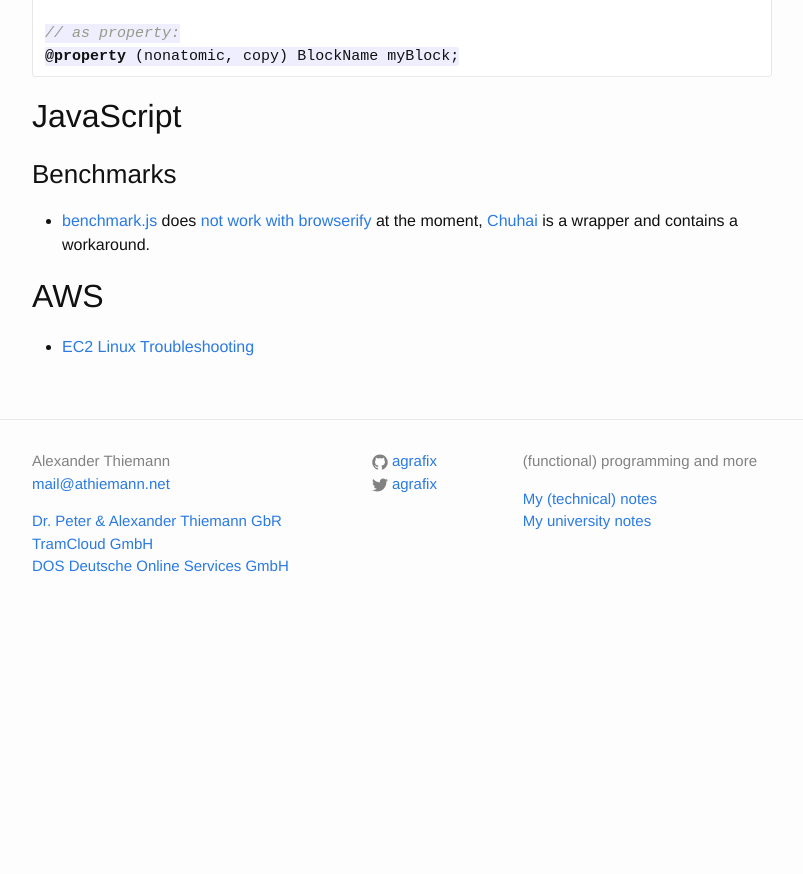
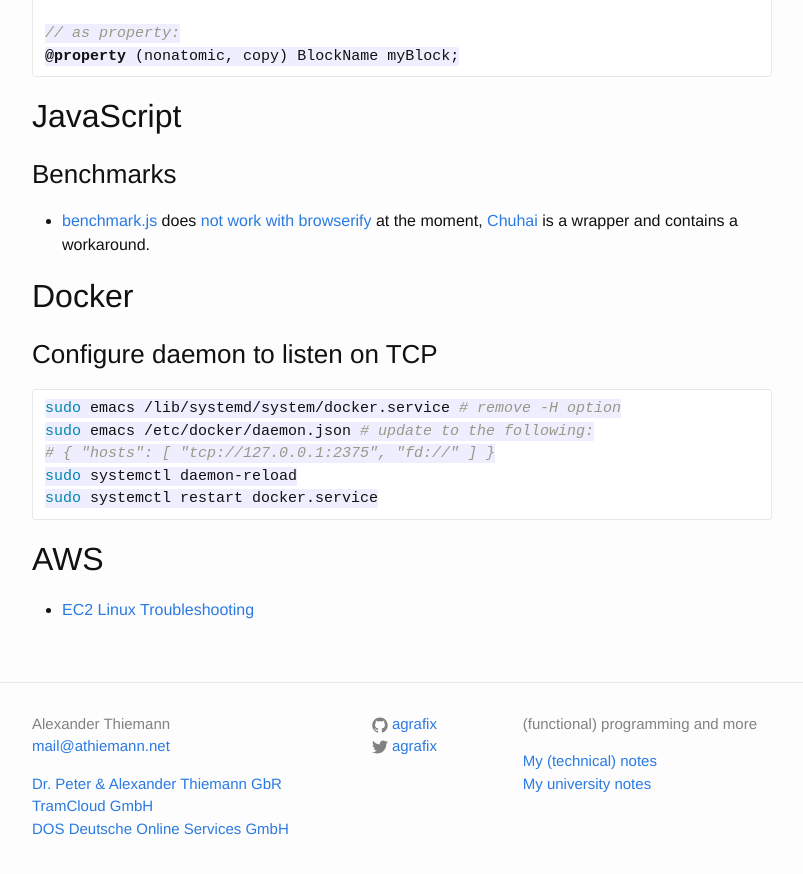
Before and after one commit to agrafix/homepage, a Jekyll site: the page built from notes.md, in a window 1280 px wide and 900 px high, scrolled down 2109 px. Shown: the top 874 px of the window, without its empty margins (238-1041 px from the left). Built offline with Jekyll 4.4.1, drawn with Linux system fonts in a browser that asks for light colours; before the commit the page ends 2747 px from its top, so only the background shows below that.

Commit message:
notes: how to run docker daemon on tcp...

````diff
--- a/notes.md
+++ b/notes.md
@@ -103,6 +103,17 @@ BlockName block = ^retTy(int foo, NSString *bar) {
 
 * [benchmark.js][gh-benchmarkjs] does [not work with browserify][gh-benchmarkjs-128] at the moment, [Chuhai][gh-chuhai] is a wrapper and contains a workaround.
 
+## Docker
+
+### Configure daemon to listen on TCP
+```bash
+sudo emacs /lib/systemd/system/docker.service # remove -H option
+sudo emacs /etc/docker/daemon.json # update to the following:
+# { "hosts": [ "tcp://127.0.0.1:2375", "fd://" ] }
+sudo systemctl daemon-reload
+sudo systemctl restart docker.service
+```
+
 ## AWS
 
 * [EC2 Linux Troubleshooting][aws-ssh-trouble]
````
